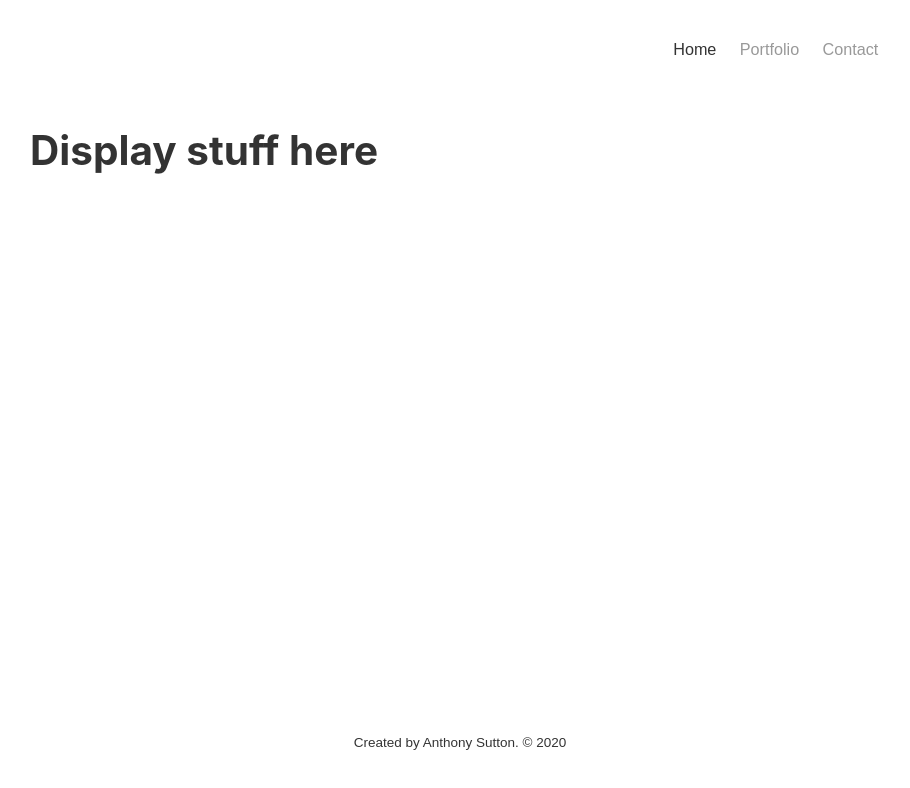
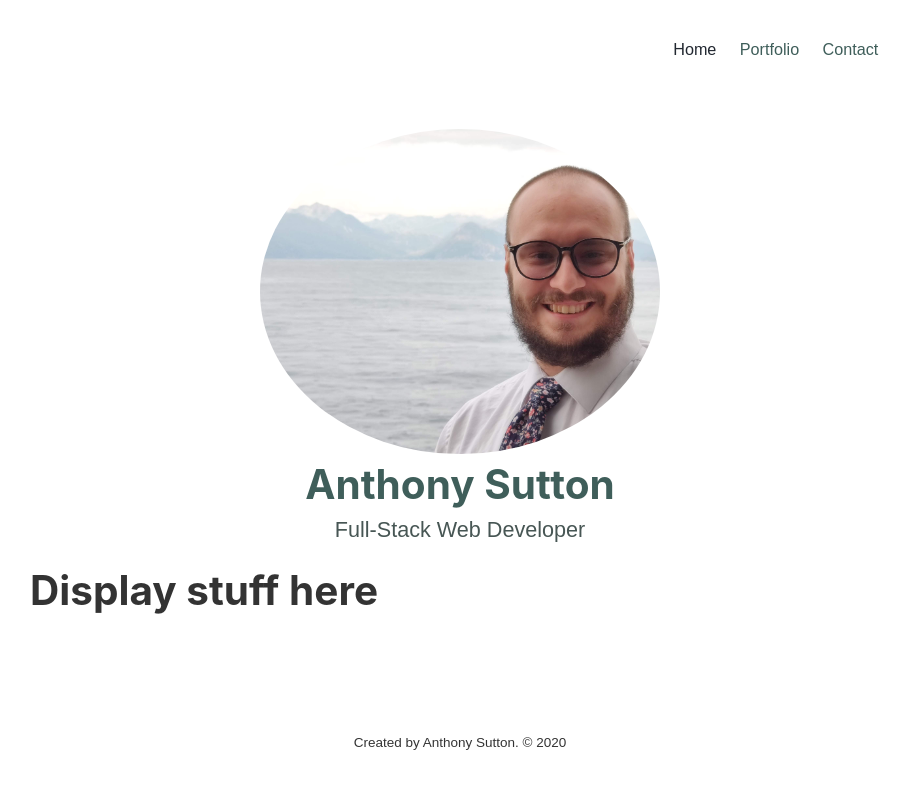
Before and after one commit to mranthonysutton/gatsby-portfolio, a Gatsby site: page / in a window 1280 px wide. Shown: the whole page, without its empty margins (180-1090 px from the left). Built offline with nearby package versions, Linux system fonts and the light colour scheme; Gatsby itself is replaced by a stand-in of ours.

Commit message:
feat(hero.js) Added support to display and optimize images and added the hero image to the basic layout :beers:
Signed-off-by: Anthony Sutton <anthony.sutton95@gmail.com>

```diff
--- a/gatsby-config.js
+++ b/gatsby-config.js
@@ -9,6 +9,8 @@ module.exports = {
   plugins: [
     "gatsby-plugin-sass",
     "gatsby-plugin-mdx",
+    "gatsby-plugin-sharp",
+    "gatsby-transformer-sharp",
     {
       resolve: "gatsby-source-filesystem",
       options: {
@@ -25,5 +27,12 @@ module.exports = {
         ignore: [`**/\.*`],
       },
     },
+    {
+      resolve: "gatsby-source-filesystem",
+      options: {
+        name: "images",
+        path: `${__dirname}/images/`,
+      },
+    },
   ],
 };
--- a/package.json
+++ b/package.json
@@ -7,11 +7,15 @@
   "license": "MIT",
   "dependencies": {
     "gatsby": "^2.22.0",
+    "gatsby-image": "^2.4.5",
     "gatsby-mdx": "^1.0.0",
     "gatsby-plugin-mdx": "^1.2.11",
     "gatsby-plugin-react-helmet": "^3.3.2",
     "gatsby-plugin-sass": "^2.3.1",
+    "gatsby-plugin-sharp": "^2.6.9",
+    "gatsby-remark-images": "^3.3.8",
     "gatsby-source-filesystem": "^2.3.7",
+    "gatsby-transformer-sharp": "^2.5.3",
     "node-sass": "^4.14.1",
     "react": "^16.13.1",
     "react-dom": "^16.13.1",
--- a/src/components/header.module.scss
+++ b/src/components/header.module.scss
@@ -16,16 +16,16 @@
 }
 
 .navItem {
-  color: #999999;
+  color: #3f5e5a;
   font-size: 0.9rem;
   margin: 0 0.65rem;
   text-decoration: none;
 
   &:hover {
-    color: #666666;
+    color: #475654;
   }
 }
 
 .activeNavItem {
-  color: #333;
+  color: #222831;
 }
--- /dev/null
+++ b/src/components/hero.js
@@ -0,0 +1,32 @@
+import React from "react";
+import Img from "gatsby-image";
+import { graphql, useStaticQuery } from "gatsby";
+import heroStyles from "./hero.module.scss";
+
+const Hero = () => {
+  const { image } = useStaticQuery(graphql`
+    query {
+      image: file(relativePath: { eq: "AnthonySutton_Hero.jpg" }) {
+        childImageSharp {
+          fixed {
+            ...GatsbyImageSharpFixed
+          }
+        }
+      }
+    }
+  `);
+
+  return (
+    <div className={heroStyles.wrapper}>
+      <Img
+        fixed={image.childImageSharp.fixed}
+        alt="test"
+        className={heroStyles.img}
+      />
+      <h1 className={heroStyles.heading}>Anthony Sutton</h1>
+      <p className={heroStyles.blurb}>Full-Stack Web Developer</p>
+    </div>
+  );
+};
+
+export default Hero;
--- /dev/null
+++ b/src/components/hero.module.scss
@@ -0,0 +1,24 @@
+.wrapper {
+  display: flex;
+  flex-direction: column;
+  justify-content: center;
+  align-items: center;
+  height: 55vh;
+}
+
+.img {
+  border-radius: 50%;
+  margin: 0;
+  padding: 0;
+}
+
+.heading {
+  margin: 0;
+  color: #3f5e5a;
+  padding: 0.5rem 0;
+}
+
+.blurb {
+  font-size: 1.2rem;
+  color: #475654;
+}
--- a/src/components/layout.js
+++ b/src/components/layout.js
@@ -1,6 +1,7 @@
 import React from "react";
 import Header from "./header";
 import Footer from "./footer";
+import Hero from "./hero";
 import "../styles/index.scss";
 import layoutStyles from "./layout.module.scss";
 
@@ -9,6 +10,7 @@ const Layout = (props) => {
     <div className={layoutStyles.container}>
       <div className={layoutStyles.content}>
         <Header />
+        <Hero />
         {props.children}
       </div>
       <Footer />
```
Also changed, not shown: images/AnthonySutton_Hero.jpg (added), 1 other file.
